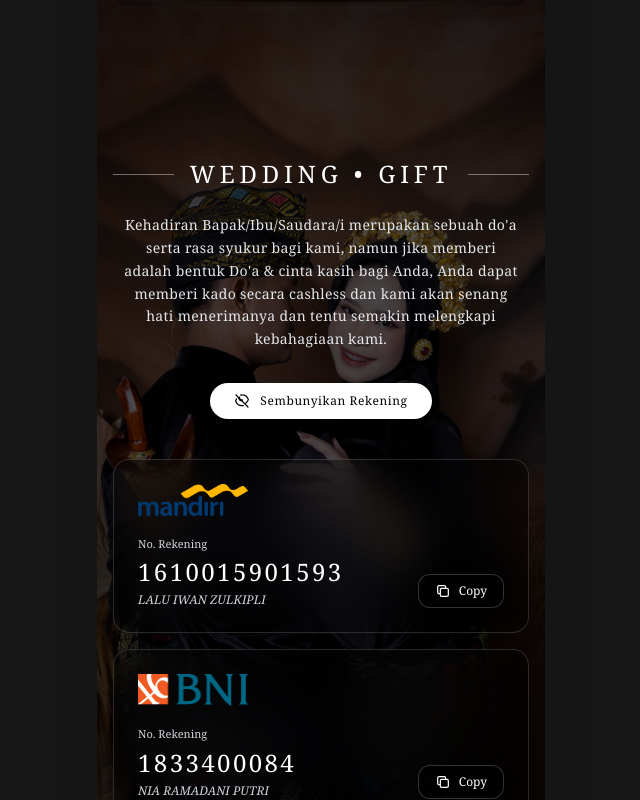
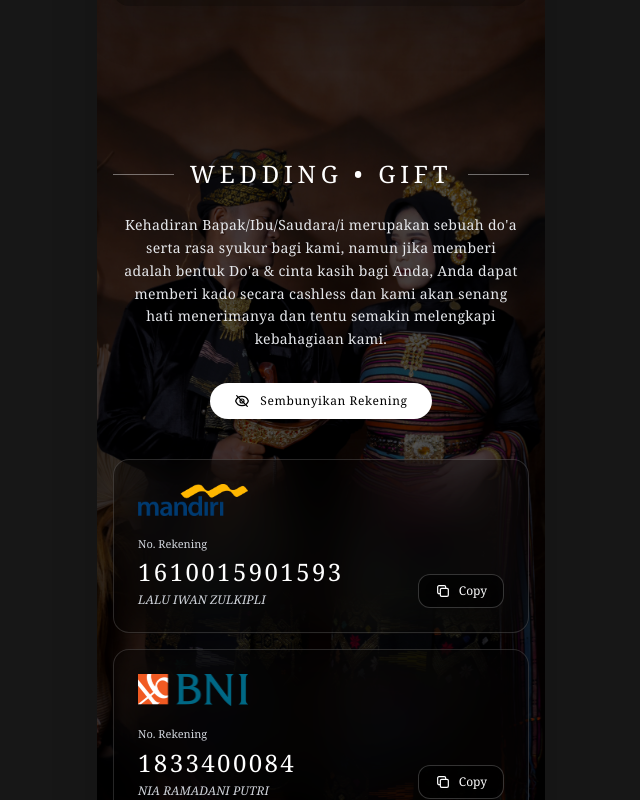
Before and after one commit to AsvinAndika/undanganputri, a React (Vite) app: page / in a window 1280 px wide. Both pictures are taken after a click on the button "Lihat Rekening". Shown: the part 3832-4632 px from the top of the page, without its empty margins (319-959 px from the left). Built offline with nearby package versions, Linux system fonts and the light colour scheme.

Commit message:
perbaikan2.5

```diff
--- a/src/components/CoupleDetails.jsx
+++ b/src/components/CoupleDetails.jsx
@@ -25,7 +25,7 @@ const CoupleDetails = () => {
               Lalu Iwan Zulkipli
             </h2>
             <p className="text-xs text-gray-300 font-serif italic font-light tracking-wide">
-              Putra dari Bapak Lalu zainudin muin<br />& Alm. Ibu sabakyah
+              Putra dari Bapak Lalu Zainudin Muin<br />& Alm. Ibu Sabakyah
             </p>
           </div>
 
@@ -70,7 +70,7 @@ const CoupleDetails = () => {
               Nia Ramadani Putri
             </h2>
             <p className="text-xs text-gray-300 font-serif italic font-light tracking-wide">
-              Putri dari Bapak Ashadi cahyadi<br />& Ibu Baiq zahrah
+              Putri dari Bapak Ashadi Cahyadi<br />& Ibu Baiq Zohrah
             </p>
           </div>
 
--- a/src/components/Doa.jsx
+++ b/src/components/Doa.jsx
@@ -4,7 +4,7 @@ const photos = [
   "/assets/galeri/galeri1.jpeg",
   "/assets/galeri/galeri2.jpeg",
   "/assets/galeri/galeri4.jpeg",
-  "/assets/galeri/galeri7.jpeg",
+  "/assets/galeri/galeri3.jpeg",
   "/assets/galeri/galeri9.jpeg",
   "/assets/galeri/galeri5.jpeg",
   "/assets/galeri/galeri6.jpeg",
--- a/src/components/EventDetails.jsx
+++ b/src/components/EventDetails.jsx
@@ -128,7 +128,7 @@ const EventDetails = ({ targetDate = '2026-09-28T08:00:00' }) => {
               Kamis, 28 September 2026
             </p>
             <p className="text-[11px] text-gray-300 font-light">
-                16.00 WITA
+                16.00 WITA - Selesai
             </p>
             <p className="text-[10px] text-gray-400 font-light leading-tight">
               Dari Kediaman Mempelai Pria Menuju Kediaman Mempelai Wanita
--- a/src/components/Gallery.jsx
+++ b/src/components/Gallery.jsx
@@ -5,7 +5,7 @@ const featuredPhoto = "/assets/galeri/galeri4.jpeg";
 
 const gridPhotos = [
   "/assets/galeri/galeri2.jpeg",
-  "/assets/galeri/galeri7.jpeg",
+  "/assets/galeri/galeri1.jpeg",
   "/assets/galeri/galeri9.jpeg",
   "/assets/galeri/galeri5.jpeg",
   "/assets/galeri/galeri6.jpeg",
--- a/src/components/Gift.jsx
+++ b/src/components/Gift.jsx
@@ -56,16 +56,19 @@ const Gift = () => {
               <>
                 {/* Icon Eye Off / Sembunyikan */}
                 <svg className="w-4 h-4 text-black" fill="none" viewBox="0 0 24 24" stroke="currentColor" strokeWidth={1.8}>
-                  <path strokeLinecap="round" strokeLinejoin="round" d="M13.875 18.825A10.05 10.05 0 0112 19c-4.478 0-8.268-2.943-9.543-7a9.97 9.97 0 011.563-3.029m5.858-5.908a8.962 8.962 0 012.122-.19c4.477 0 8.268 2.943 9.542 7a10.025 10.025 0 01-4.132 5.411m-4.692-4.692a3 3 0 11-4.243-4.243m4.242 4.242L9.88 9.88" />
-                  <path strokeLinecap="round" strokeLinejoin="round" d="M3 3l18 18" />
+                  <path strokeLinecap="round" strokeLinejoin="round" d="M2.458 12C3.732 7.943 7.522 5 12 5c4.478 0 8.268 2.943 9.542 7-1.274 4.057-5.064 7-9.542 7-4.478 0-8.268-2.943-9.542-7z" />
+                  <circle cx="12" cy="12" r="3" />
+                  <path strokeLinecap="round" d="M4 4l16 16" />
                 </svg>
                 <span>Sembunyikan Rekening</span>
               </>
             ) : (
               <>
                 {/* Icon Credit Card / Lihat */}
-                <svg className="w-4 h-4 text-black" fill="none" viewBox="0 0 24 24" stroke="currentColor" strokeWidth={1.8}>
-                  <path strokeLinecap="round" strokeLinejoin="round" d="M3 10h18M7 15h1m4 0h1m-7 4h12a2 2 0 002-2V7a2 2 0 00-2-2H5a2 2 0 00-2 2v10a2 2 0 002 2z" />
+                <svg className="w-4 h-4 text-black" fill="none" viewBox="0 0 24 24" stroke="currentColor" strokeWidth={1.7}>
+                  <rect x="3" y="5" width="18" height="14" rx="2.5" />
+                  <path strokeLinecap="round" d="M3 10h18M7 15h3" />
+                  <path strokeLinecap="round" strokeWidth={2.2} d="M15.5 15h.01" />
                 </svg>
                 <span>Lihat Rekening</span>
               </>
--- a/src/components/Invitations.jsx
+++ b/src/components/Invitations.jsx
@@ -10,11 +10,11 @@ import Footer from './Footer';
 
 const globalBgImages = [
   "/assets/galeri/galeri2.jpeg",
-  "/assets/galeri/galeri7.jpeg",
+  "/assets/galeri/galeri1.jpeg",
   "/assets/galeri/galeri9.jpeg",
   "/assets/galeri/galeri5.jpeg",
   "/assets/galeri/galeri6.jpeg",
-  "/assets/galeri/galeri8.jpeg",
+  "/assets/galeri/galeri4.jpeg",
   "/assets/galeri/galeri3.jpeg",
   "/assets/galeri/galeri10.jpeg",
 ];
```
